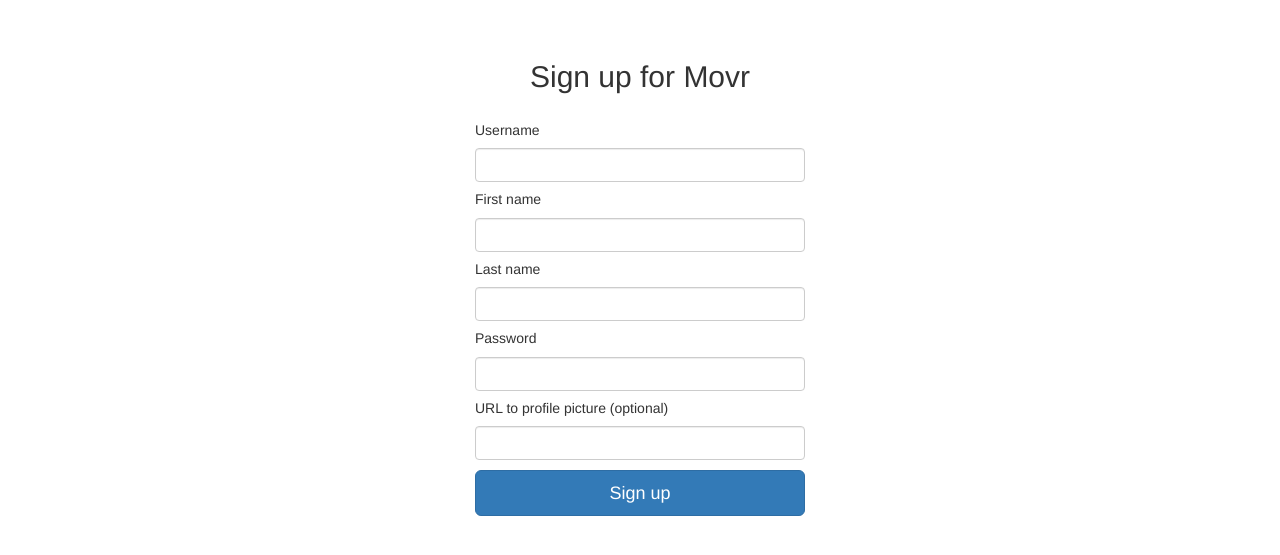
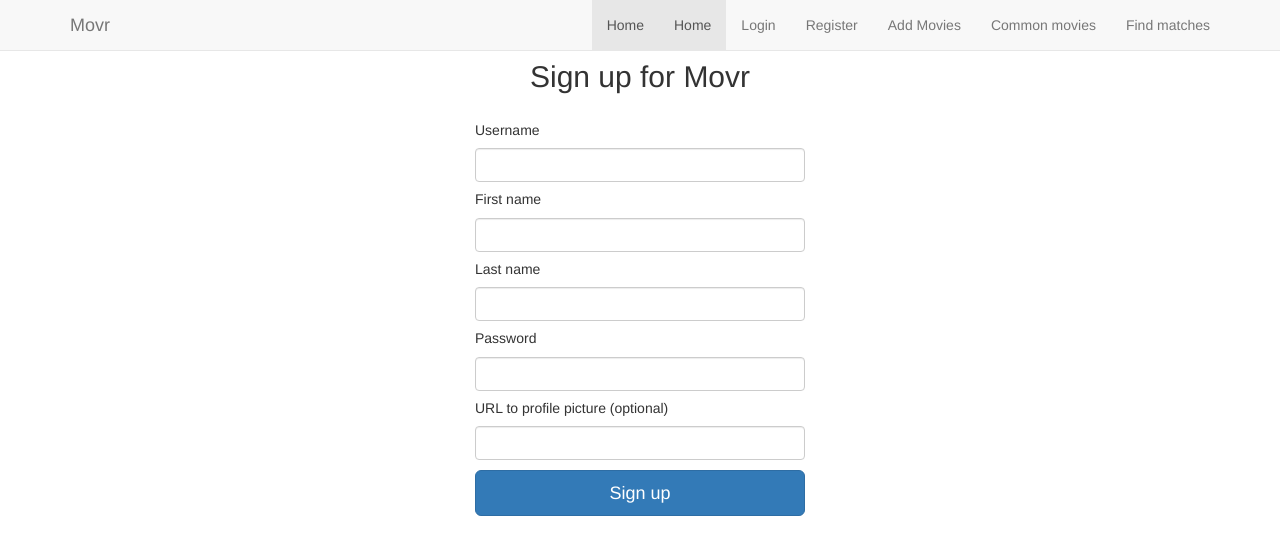
Before and after one commit to nila98/movr, a Flask app: page /showsignup in a window 1280 px wide. Shown: the top 555 px of the page. Run offline with Flask 2, Linux system fonts and the light colour scheme; some libraries are stand-ins or nearby versions.

Commit message:
fixed login and signup

```diff
--- a/templates/signup.html
+++ b/templates/signup.html
@@ -1,14 +1,49 @@
-
 <html>
   <head>
-    <title>Movr Login Page</title>
-    <meta name="viewport" content="width=device-width, initial-scale=1.0">
+  	<meta charset="utf-8">
+		<meta http-equiv="X-UA-Compatible" content="IE=edge">
+		<meta name="viewport" content="width=device-width, initial-scale=1">
+
+    <title>Signup</title>
+
     <link href="static/signup.css" rel="stylesheet" media="screen">
     <link href="static/bootstrap.min.css" rel="stylesheet" media="screen">
     <script src="https://ajax.googleapis.com/ajax/libs/jquery/3.1.1/jquery.min.js"></script>
     <script src="../static/signup.js"></script>
+
+    <!-- Custom Fonts -->
+		<link href="static/font-awesome.min.css" rel="stylesheet" type="text/css">
+		<link href="https://fonts.googleapis.com/css?family=Montserrat:400,700" rel="stylesheet" type="text/css">
+		<link href="https://fonts.googleapis.com/css?family=Lato:400,700,400italic,700italic" rel="stylesheet" type="text/css">
   </head>
+
   <body>
+  	<!-- Navigation -->
+		<nav id="mainNav" class="navbar navbar-default navbar-fixed-top navbar-custom">
+			<div class="container">
+				<!-- Brand and toggle get grouped for better mobile display -->
+				<div class="navbar-header page-scroll">
+					<button type="button" class="navbar-toggle" data-toggle="collapse" data-target="#bs-example-navbar-collapse-1">
+					<span class="sr-only">Toggle navigation</span> Menu <i class="fa fa-bars"></i>
+					</button>
+					<a class="navbar-brand" href="#page-top">Movr</a>
+				</div>
+
+				<!-- Collect the nav links, forms, and other content for toggling -->
+				<div class="collapse navbar-collapse" id="bs-example-navbar-collapse-1">
+					<ul class="nav navbar-nav navbar-right">
+						<li class="active"><a href="home">Home</a></li>
+						<li class="active"><a href="home">Home</a></li>
+						<li><a href="login">Login</a></li>
+						<li><a href="showsignup">Register</a></li>
+						<li><a href="add_movie">Add Movies</a></li>
+						<li><a href="commonmovie">Common movies</a></li>
+						<li><a href="findsim">Find matches</a></li>
+					</ul>
+				</div>
+			</div>
+		</nav>
+
     <div class="container">
         <form class="form-signup">
         <h2>Sign up for Movr</h2>
```
Also changed, not shown: templates/login.html (+9 -11 lines).
